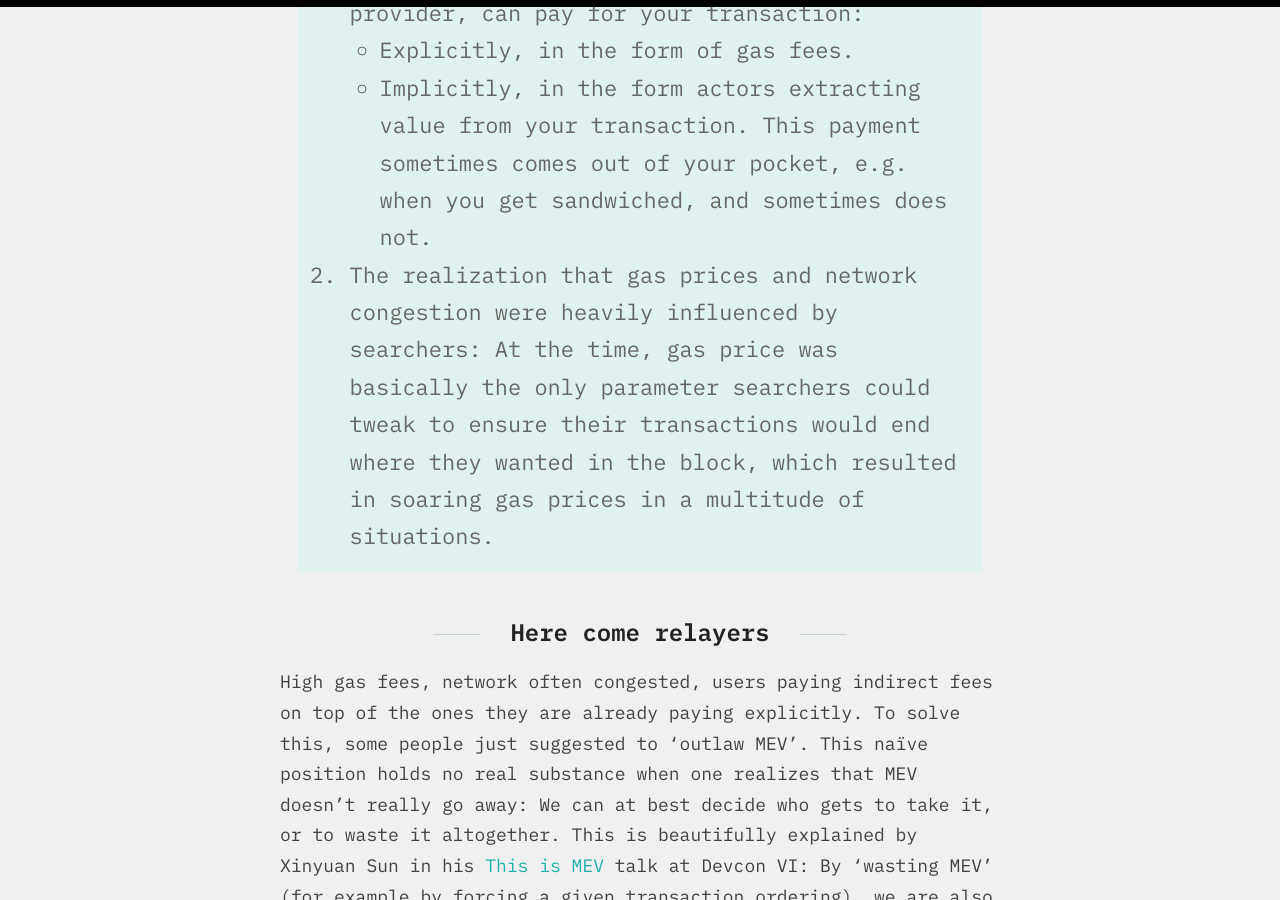
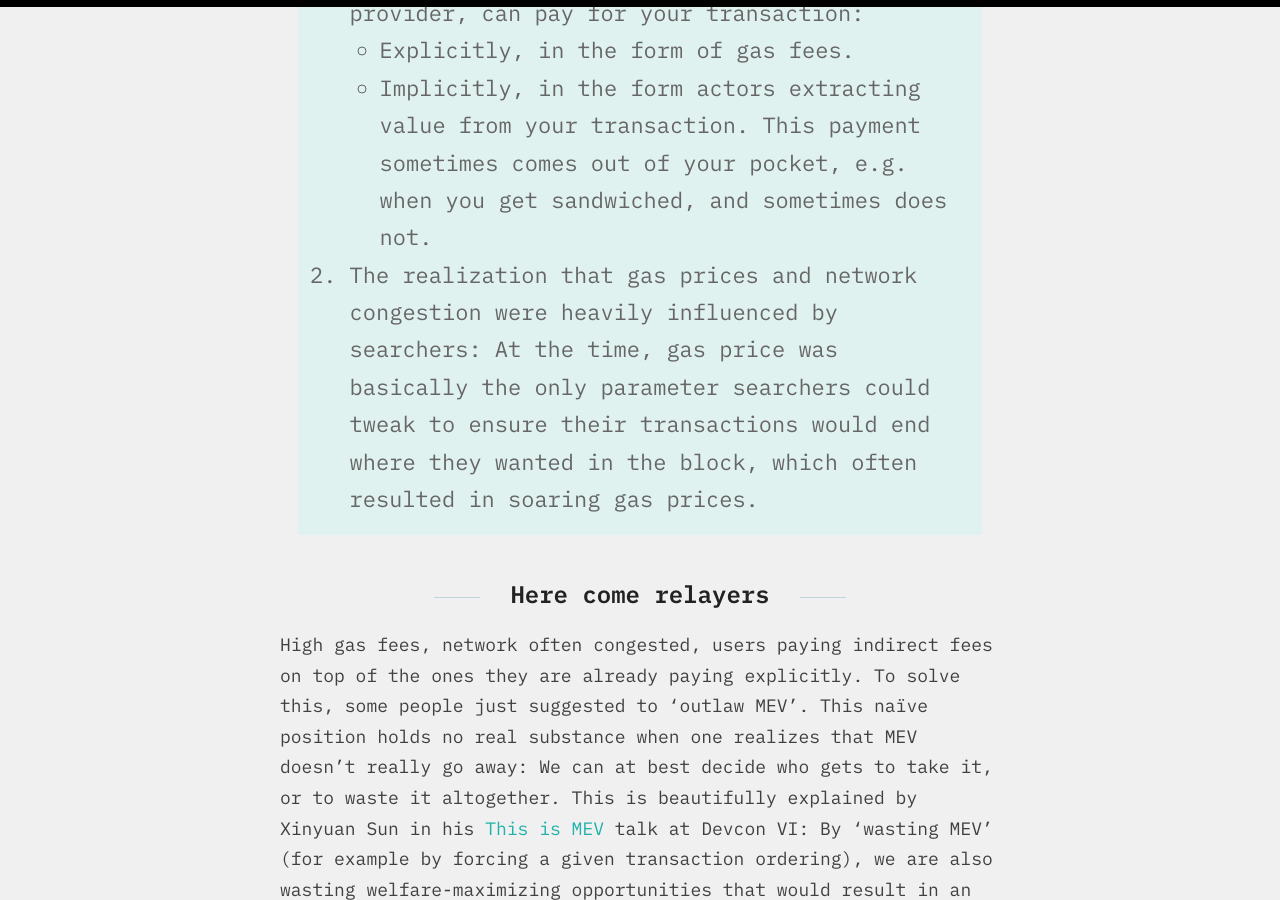
Before and after one commit to eric-downes/20sq-blog, a Jekyll site: the page built from _posts/2023-08-26-mev-cui-bono.md, in a window 1280 px wide and 900 px high, scrolled down 1409 px. Built offline with Jekyll 4.4.1, drawn with Linux system fonts in a browser that asks for light colours; formulas are drawn with MathJax 3.

Commit message:
Cosmetics.

```diff
--- a/_posts/2023-08-26-mev-cui-bono.md
+++ b/_posts/2023-08-26-mev-cui-bono.md
@@ -22,7 +22,7 @@ To understand what is happening now, we first have to understand how we got here
 > 1. The realization that you, the transaction provider, can pay for your transaction:
     - Explicitly, in the form of gas fees.
     - Implicitly, in the form actors extracting value from your transaction. This payment sometimes comes out of your pocket, e.g. when you get sandwiched, and sometimes does not.
-2. The realization that gas prices and network congestion were heavily influenced by searchers: At the time, gas price was basically the only parameter searchers could tweak to ensure their transactions would end where they wanted in the block, which resulted in soaring gas prices in a multitude of situations.
+2. The realization that gas prices and network congestion were heavily influenced by searchers: At the time, gas price was basically the only parameter searchers could tweak to ensure their transactions would end where they wanted in the block, which often resulted in soaring gas prices.
 
 ## Here come relayers
 
```
